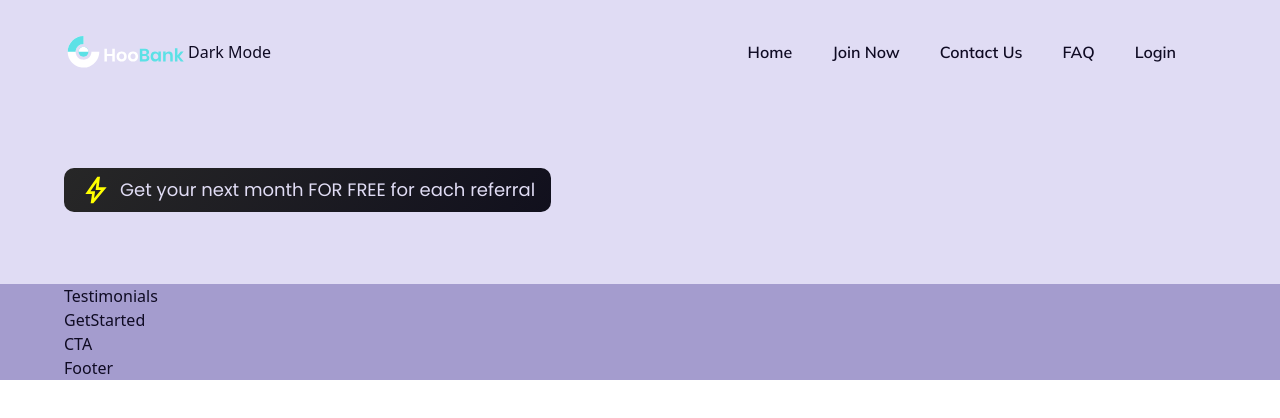
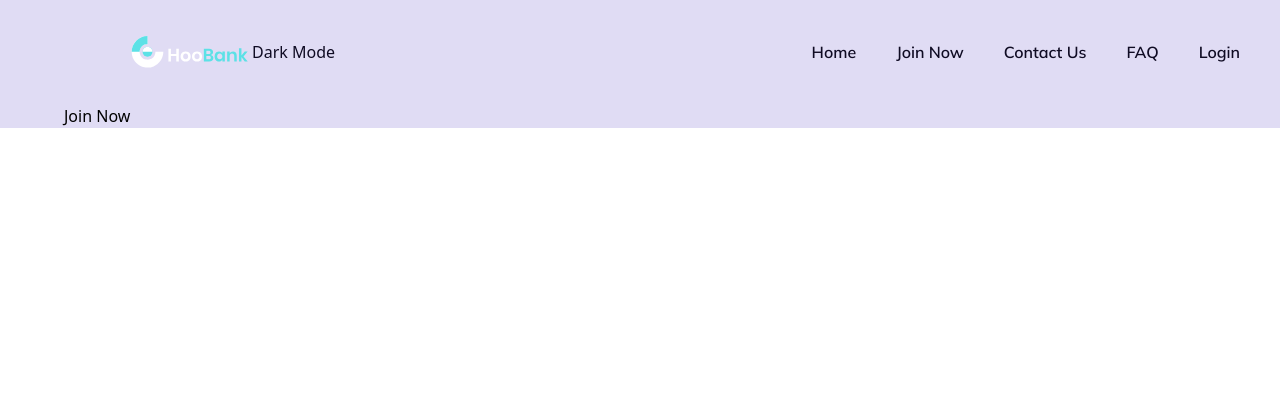
Before and after one commit to wakeupaj/luminarfinance, a React (Vite) app: page /join in a window 1280 px wide. Shown: the top 418 px of the page. Built offline with nearby package versions, Linux system fonts and the light colour scheme.

Commit message:
Added page routing and fixed messy theme issues. Structure is better now

```diff
--- a/src/App.jsx
+++ b/src/App.jsx
@@ -1,15 +1,31 @@
 import React, { useState, createContext, useContext  } from 'react';
 import styles from './style';
-import { Home, Join, Contact, Login, FAQ } from './pages';
+import { Home, Join, Contact, FAQ, Login,  } from './pages';
+import { Navbar } from './components/index.js';
 import {
   BrowserRouter as Router,
   Routes,
   Route
 } from 'react-router-dom';
+import { ThemeProvider, useTheme } from './context/ThemeContext';
+
 
 export const App = () => {
   return (
-      <Home />
+    <>
+    <ThemeProvider>
+        <Router>
+          <Navbar />
+          <Routes>
+            <Route path="/home" element={<Home />} />
+            <Route path="/join" element={<Join />} />
+            <Route path="/contact" element={<Contact />} />
+            <Route path="/faq" element={<FAQ />} />
+            <Route path="/login" element={<Login />} />
+          </Routes>
+        </Router>
+    </ThemeProvider>
+    </>
   );
 };
 
--- a/src/components/Hero.jsx
+++ /dev/null
@@ -1,23 +0,0 @@
-import React from 'react';
-import styles from '../style';
-import { discount, robot } from '../assets';
-import { useTheme } from '../context/ThemeContext.jsx';
-
-const Hero = () => {
-  const { theme } = useTheme();
-  return (
-    <section id="home" className={`flex md:flex-row flex-col ${styles.paddingY}`}>
-      <div className={`flex-1 ${styles.flexStart} flex-col xl:px-0 sm:px-16 px-6`}>
-        <div className="flex flex-row items-center py-[6px] px-4 bg-discount-gradient rounded-[10px] mb-2">
-          <img src={discount} alt="discount" className="w-[32px] h-[32px]"/>
-          <p className={`ml-2 ${styles.paragraph} text-text `}>
-                      <span className="text-text">Get your next month </span>
-          FOR FREE {" "}
-          <span className="text-text">for each referral</span>
-          </p>
-        </div>
-      </div>
-    </section>
-  );
-}
-export default Hero
--- a/src/components/Navbar.jsx
+++ b/src/components/Navbar.jsx
@@ -2,7 +2,9 @@ import { useState } from 'react'
 import React from 'react';
 import { useTheme } from '../context/ThemeContext.jsx';
 import { closeDark, closeLight, logo, menuDark, menuLight } from '../assets';
-import { navLinks } from '../constants'
+import { navLinks } from '../constants';
+import { Link } from 'react-router-dom';
+import styles from '../style.js';
 
 const Navbar = () => {
   const [toggle, setToggle] = useState(false)
@@ -19,7 +21,12 @@ const ToggleThemeButton = () => {
   };
 
   return (
-    <nav className="w-full flex py-6 justify-between items-center navbar">
+    <nav className={`${theme === 'light' ? 'bg-light-background' : 'bg-background'} w-full flex py-6 justify-between items-center navbar`}>
+      <div className={`${styles.paddingX} ${styles.flexCenter}`}>
+        <div className={`${styles.boxWidth}`}>
+
+        </div>
+    </div>
       <img src={logo} alt="Luminar Finance Logo" className="w-[124px] h-[32px]"/>
       <ToggleThemeButton />
       <ul className="list-none sm:flex hidden justify-end items-center flex-1">
@@ -28,9 +35,9 @@ const ToggleThemeButton = () => {
           key={nav.id}
           className={`font-mullish font-normal cursor-pointer text-[16px] ${index === navLinks.length - 1 ? 'mr-0' : 'mr-10'} ${theme === 'light' ? 'text-light-text' : 'text-text'} mr-10`}
           >
-            <a href={`#${nav.id}`}>
+            <Link to={`/${nav.id}`}>
               {nav.title}
-            </a>
+            </Link>
           </li>
         ))}
       </ul>
@@ -55,9 +62,9 @@ const ToggleThemeButton = () => {
             key={nav.id}
             className={`font-mullish font-normal cursor-pointer text-[16px] ${index === navLinks.length - 1 ? 'mr-0' : 'mb-4'} text-text`}
             >
-              <a href={`#${nav.id}`}>
+              <Link to={`/${nav.id}`}>
                 {nav.title}
-              </a>
+              </Link>
             </li>
           ))}
         </ul>
--- a/src/components/index.js
+++ b/src/components/index.js
@@ -1,7 +1,6 @@
 import CTA from "./CTA";
 import Footer from "./Footer";
 import GetStarted from "./GetStarted";
-import Hero from "./Hero";
 import Navbar from "./Navbar";
 import Stats from "./Stats";
 import Testimonials from "./Testimonials";
@@ -10,7 +9,6 @@ export {
     CTA,
     Footer,
     GetStarted,
-    Hero,
     Navbar,
     Stats,
     Testimonials,
--- a/src/context/ThemeContext.jsx
+++ b/src/context/ThemeContext.jsx
@@ -1,14 +1,18 @@
-import { createContext, useContext, useState } from 'react';
+import { createContext, useContext, useState, useEffect } from 'react';
 
 export const ThemeContext = createContext(null);
 
 export const ThemeProvider = ({ children }) => {
-  const getSystemTheme = () => {
+  const [theme, setTheme] = useState('light');
 
-    const isDarkMode = window.matchMedia && window.matchMedia('(prefers-color-scheme: dark)').matches;
-    return isDarkMode ? 'dark' : 'light';
-  };
-  const [theme, setTheme] = useState(getSystemTheme);
+  useEffect(() => {
+    const getSystemTheme = () => {
+      const isDarkMode = window.matchMedia && window.matchMedia('(prefers-color-scheme: dark)').matches;
+      return isDarkMode ? 'dark' : 'light';
+    };
+
+    setTheme(getSystemTheme);
+  }, []);
 
   const toggleTheme = () => {
     setTheme(current => (current === 'light' ? 'dark' : 'light'));
--- a/src/pages/Home.jsx
+++ b/src/pages/Home.jsx
@@ -1,30 +1,28 @@
-// import { link } from 'react-router-dom'
-import React, { useState, createContext, useContext  } from 'react';
-import { ThemeProvider, useTheme } from '../context/ThemeContext.jsx';
-import {CTA, Footer, GetStarted, Hero, Navbar, Stats, Testimonials,} from '../components/index.js';
+import React from 'react';
+import {useTheme } from '../context/ThemeContext.jsx';
+import {CTA, Footer, GetStarted, Stats, Testimonials,} from '../components/index.js';
 import styles from '../style.js';
+import { discount, robot } from '../assets';
 
 export const Home = () => {
+    const { theme } = useTheme();
+
     return (
-      <ThemeProvider>
-        <HomeContent />
-      </ThemeProvider>
-    );
-  };
-
-  const HomeContent = () => {
-    const { theme } = useTheme();
-    return (
-      <div className={`w-full overflow-hidden ${theme === 'light' ? 'bg-light-background' : 'bg-background'}`}>
-        <div className={`${styles.paddingX} ${styles.flexCenter}`}>
-          <div className={`${styles.boxWidth}`}>
-            <Navbar />
-          </div>
-        </div>
-
+      <div className={`w-full overflow-hidden ${theme === 'light' ? 'bg-light-background' : 'bg-background'} `}>
         <div className={`${theme === 'light' ? 'bg-light-background' : 'bg-background'} ${theme === 'light' ? 'text-light-text' : 'text-text'} ${styles.flexStart}`}>
           <div className={`${styles.boxWidth}`}>
-            <Hero />
+            <section id="home" className={`flex md:flex-row flex-col ${styles.paddingY} ${theme === 'light' ? 'bg-light-background' : 'bg-background'}`}>
+              <div className={`flex-1 ${styles.flexStart} flex-col xl:px-0 sm:px-16 px-6`}>
+                <div className="flex flex-row items-center py-[6px] px-4 bg-discount-gradient rounded-[10px] mb-2">
+                  <img src={discount} alt="discount" className="w-[32px] h-[32px]"/>
+                  <p className={`ml-2 ${styles.paragraph} text-text `}>
+                              <span className="text-text">Get your next month </span>
+                  FOR FREE {" "}
+                  <span className="text-text">for each referral</span>
+                  </p>
+                </div>
+              </div>
+            </section>
           </div>
         </div>
 
--- a/src/pages/Join.jsx
+++ b/src/pages/Join.jsx
@@ -1,9 +1,21 @@
 import React from 'react'
+import {useTheme } from '../context/ThemeContext.jsx';
+import styles from '../style.js';
+import { Footer } from '../components/index.js';
 
-const Join = () => {
-  return (
-    <div>Join</div>
-  )
-}
+export const Join = () => {
+    const { theme } = useTheme();
+
+    return (
+      <div className={`w-full overflow-hidden ${theme === 'light' ? 'bg-light-background' : 'bg-background'}`}>
+        <div className={`${styles.paddingX} ${styles.flexCenter}`}>
+          <div className={`${styles.boxWidth}`}>
+            Join Now
+          </div>
+        </div>
+
+      </div>
+    )
+  }
 
 export default Join
```
Lines whose indentation alone changed are shown as unchanged.
